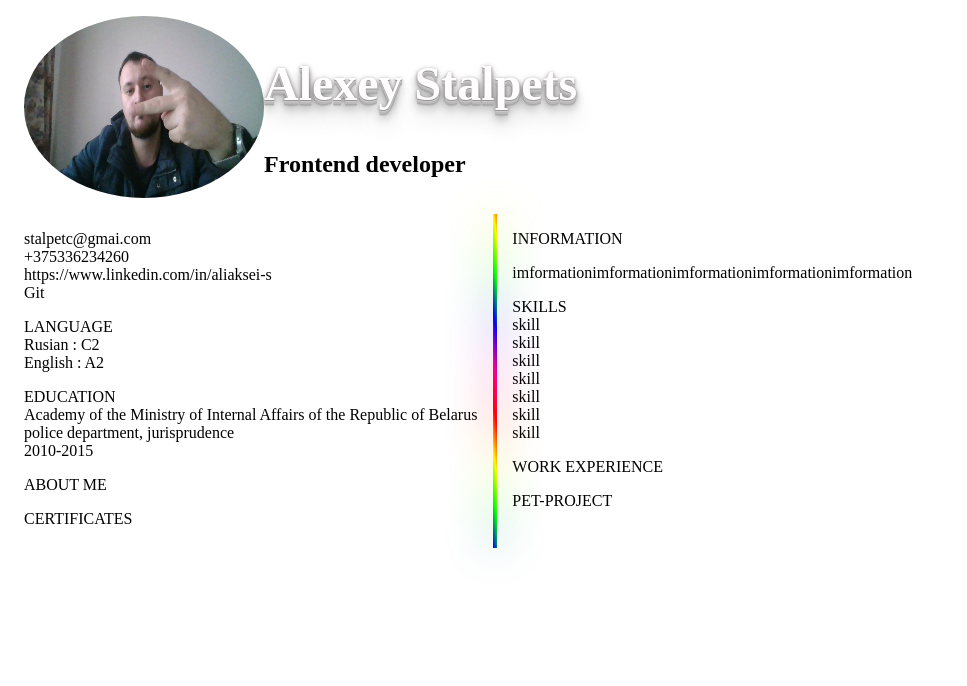
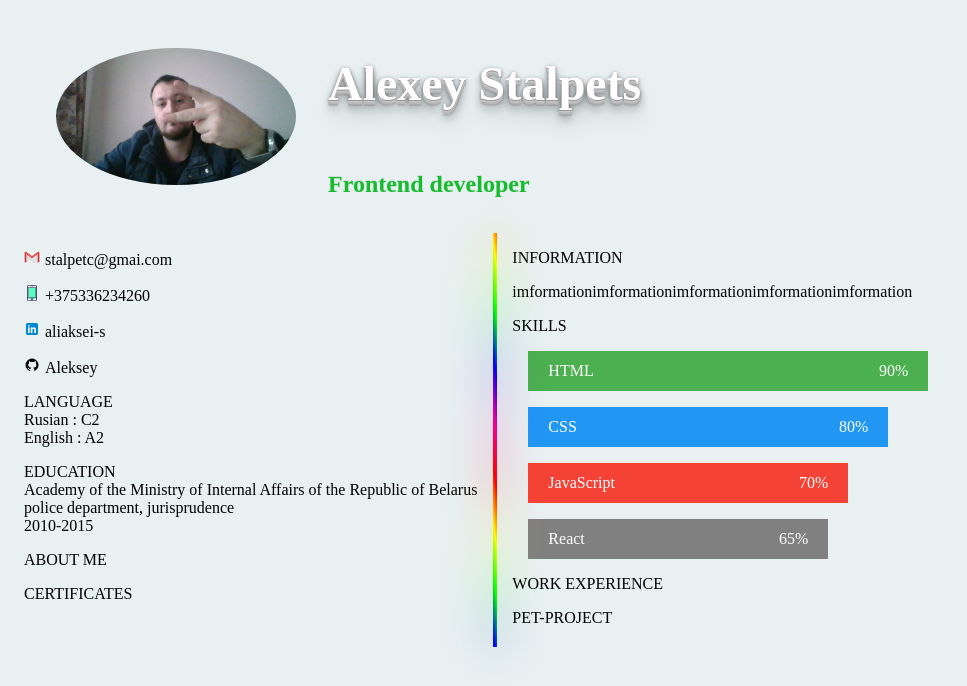
Before and after one commit to AlekseyGrimm/HTML-CSS-FE-Course, a plain HTML site: page index.html in a window 1280 px wide. Shown: the whole page, without its empty margins (0-967 px from the left). Drawn offline with Linux system fonts and the light colour scheme.

Commit message:
feat: update cv and add new file etc.

```diff
--- a/index.html
+++ b/index.html
@@ -11,23 +11,27 @@
 
 <body class="page">
     <section class="header">
-        <img class="foto" src="./ava.jpg" alt="foto">
-        <div>
+        <img class="foto" src="./img/ava.jpg" alt="foto">
+        <div class="page_name">
             <h1 class="name">Alexey Stalpets</h1>
-            <h2 class="job">Frontend developer</h2>
+            <h2 id="blink" class="job">Frontend developer</h2>
         </div>
     </section>
     <div class="container">
         <section class="bar">
             <div class="contact a">
-                <div class="email">stalpetc@gmai.com</div>
-                <div class="tel">+375336234260</div>
-                <div class="linked">https://www.linkedin.com/in/aliaksei-s</div>
-                <div class="github">Git</div>
+                <p><a href="http://#" target="_blank" class="links">
+                        <img src="./img/igmail.png" alt="mail" class="ico">stalpetc@gmai.com</a></p>
+                <p><a href="http://#" target="_blank" class="links">
+                        <img src="./img/mobile.png" class="ico" alt="">+375336234260</a></p>
+                <p><a href="http://https://www.linkedin.com/in/aliaksei-s" target="_blank" class="links">
+                        <img src="./img/linkedin.png" class="ico" alt="">aliaksei-s</a></p>
+                <p><a href="https://github.com/AlekseyGrimm" target="_blank" class="links">
+                        <img src="./img/github.png" class="ico" alt="">Aleksey</a></p>
             </div>
             <div class="language a "> LANGUAGE
-                <div>Rusian : C2</div>
-                <div>English : A2</div>
+                <div class="rus">Rusian : C2</div>
+                <div class="eng">English : A2</div>
             </div>
             <div class="education a">EDUCATION
                 <div>Academy of the Ministry of Internal Affairs of the Republic of Belarus</div>
@@ -48,14 +52,19 @@
             <div class="imformation a">INFORMATION
                 <p>imformationimformationimformationimformationimformation</p>
             </div>
-            <div class="skills a">SKILLS
-                <div class="skill">skill</div>
-                <div class="skill">skill</div>
-                <div class="skill">skill</div>
-                <div class="skill">skill</div>
-                <div class="skill">skill</div>
-                <div class="skill">skill</div>
-                <div class="skill">skill</div>
+            <div class="skill a">SKILLS
+                <div class="container_skills">
+                    <div class="skills html"><span>HTML</span> 90%</div>
+                </div>
+                <div class="container_skills">
+                    <div class="skills css"><span>CSS</span>80%</div>
+                </div>
+                <div class="container_skills">
+                    <div class="skills js"><span>JavaScript</span>70%</div>
+                </div>
+                <div class="container_skills">
+                    <div class="skills react"><span>React</span>65%</div>
+                </div>
             </div>
             <div class="experience a">WORK EXPERIENCE</div>
             <div class="project a">PET-PROJECT</div>
--- a/styles.css
+++ b/styles.css
@@ -3,17 +3,47 @@
     margin: 1em;
 }
 
-.a{
-    margin: 1em;
-}
-.language{
+.page{
+    background-color: #e8f0f1;
 }
 
 .foto{
+    margin: 2em;
     max-width: 15rem;
     min-width: 10rem;
     border-radius: 50%;
 }
+
+.page_name{
+    display: flex;
+    flex-direction: column;
+}
+
+#blink {
+    color: #15bd2d;
+    text-shadow: 0 -1px #00000017;
+    animation: pulsate 1s linear infinite;
+}
+
+.a{
+    margin: 1em;
+}
+
+.links{
+    text-decoration: none;
+    color: black;
+}
+
+.ico{
+    width: 1em;
+    margin-right: 5px;
+    transition: 0.4s;
+}
+
+.ico:hover{
+    transform: rotate(50deg) scale(1.7);
+}
+
 .container{
     display: flex;
 }
@@ -53,11 +83,34 @@
     filter: blur(20px);
 }
 
+.container {
+    width: 100%;
+}
+
+.skills {
+    display: flex;
+    justify-content: space-between;
+    margin: 1em;
+    padding: 0 20px;
+    line-height: 40px;
+    color: white;
+}
+
+.html {width: 90%; background-color: #4CAF50;}
+.css {width: 80%; background-color: #2196F3;}
+.js {width:70%; background-color: #f44336;}
+.react {width: 65%; background-color: #808080;}
+
+
 @keyframes rotate {
     from {
-      background-position: -3000px;
+        background-position: -3000px;
     }
     to {
-      background-position: 0px;
+        background-position: 0px;
     }
-  }
+}
+
+@keyframes pulsate {
+    50% { color: #fff; text-shadow: 0 -1px #0000004d, 0 0 5px #ffd, 0 0 8px #fff; }
+}
```
Also changed, not shown: img/ava.jpg (renamed from ava.jpg), img/github.png (added), img/igmail.png (added), img/linkedin.png (added), img/mobile.png (added).
